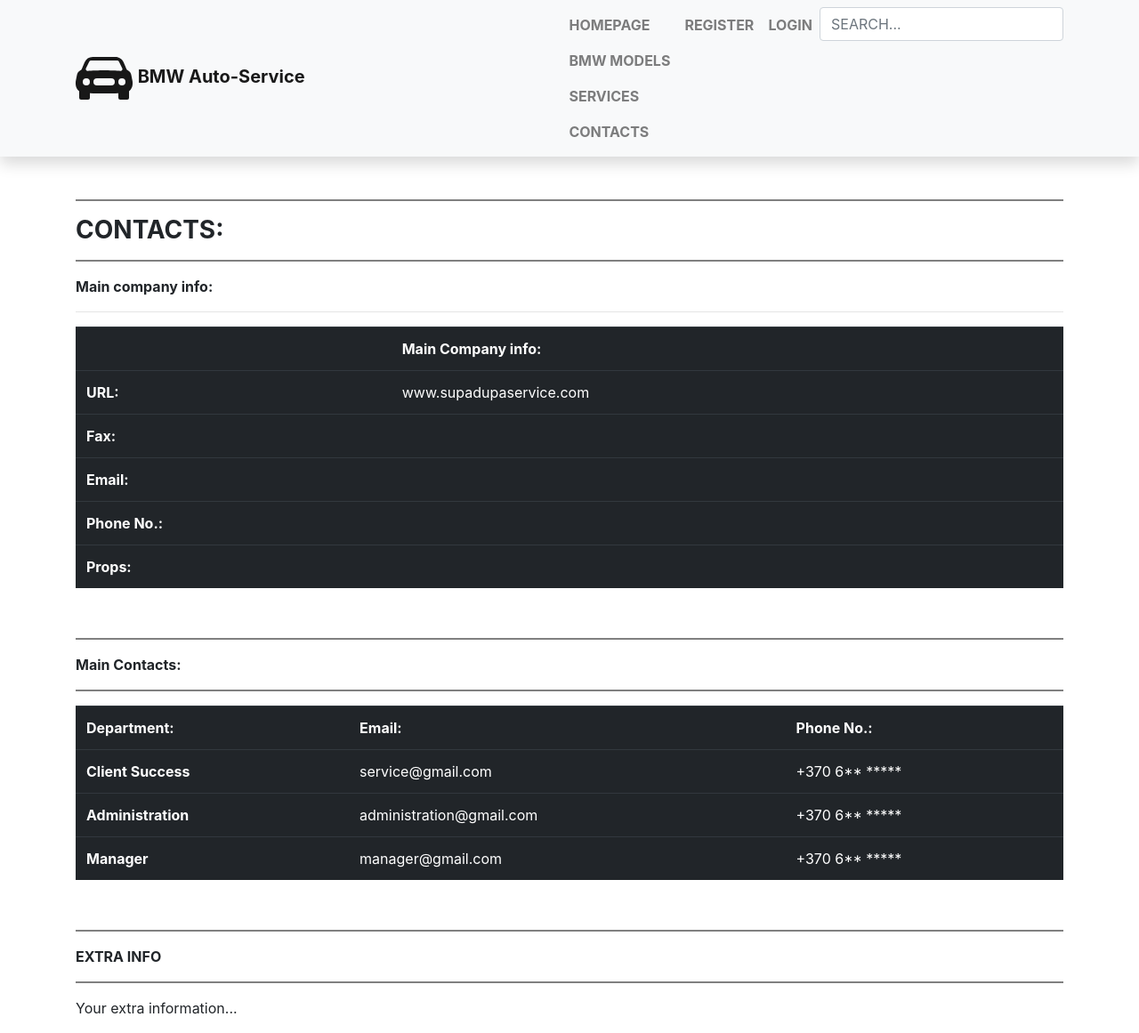
After one commit to RedasMiliunas/sandbox_no1, a Django app: page /contacts/ in a window 1280 px wide. The commit adds this page. Shown: the whole page at 89% size. Run offline with Django 4.2, Linux system fonts and the light colour scheme; some libraries are stand-ins or nearby versions.

Commit message:
Pridetas contacts.html CONTACTS puslapis (matomas tik klientams)

```diff
--- a/mysite/sandbox/templates/base.html
+++ b/mysite/sandbox/templates/base.html
@@ -42,6 +42,7 @@
                         <a class="nav-link" href="{% url 'homepage' %}"><strong>HOMEPAGE</strong></a>
                         <a class="nav-link" href="{% url 'models' %}"><strong>BMW MODELS</strong></a>
                         <a class="nav-link" href="{% url 'products' %}"><strong>SERVICES</strong></a>
+                        <a class="nav-link" href="{% url 'contacts' %}"><strong>CONTACTS</strong></a>
                     </li>
                 {% endif %}
             {% else %}
@@ -50,6 +51,7 @@
                         <a class="nav-link" href="{% url 'homepage' %}"><strong>HOMEPAGE</strong></a>
                         <a class="nav-link" href="{% url 'models' %}"><strong>BMW MODELS</strong></a>
                         <a class="nav-link" href="{% url 'products' %}"><strong>SERVICES</strong></a>
+                        <a class="nav-link" href="{% url 'contacts' %}"><strong>CONTACTS</strong></a>
                     </li>
             {% endif %}
                 {% if user.is_authenticated %}
--- /dev/null
+++ b/mysite/sandbox/templates/contacts.html
@@ -0,0 +1,68 @@
+{% extends "base.html" %}
+
+{% block title %}CONTACTS{% endblock %}
+
+{% block content %}
+<hr style="height:2px;border-width:0;color:gray;background-color:gray">
+<h3><strong>CONTACTS:</strong></h3>
+<hr style="height:2px;border-width:0;color:gray;background-color:gray">
+<p><strong>Main company info:</strong></p>
+<hr>
+<table class="table table-dark table-hover">
+    <tr>
+        <th></th>
+        <th>Main Company info:</th>
+    </tr>
+    <tr>
+        <th>URL:</th>
+        <td>www.supadupaservice.com</td>
+    </tr>
+    <tr>
+        <th>Fax:</th>
+        <td></td>
+    </tr>
+    <tr>
+        <th>Email:</th>
+        <td></td>
+    </tr>
+    <tr>
+        <th>Phone No.:</th>
+        <td></td>
+    </tr>
+    <tr>
+        <th>Props:</th>
+        <td></td>
+    </tr>
+</table>
+<br>
+<hr style="height:2px;border-width:0;color:gray;background-color:gray">
+<p><strong>Main Contacts:</strong></p>
+<hr style="height:2px;border-width:0;color:gray;background-color:gray">
+<table class="table table-dark table-hover">
+    <tr>
+        <th>Department:</th>
+        <th>Email:</th>
+        <th>Phone No.:</th>
+    </tr>
+    <tr>
+        <td><strong>Client Success</strong></td>
+        <td> service@gmail.com </td>
+        <td> +370 6** ***** </td>
+    </tr>
+    <tr>
+        <td><strong>Administration</strong></td>
+        <td> administration@gmail.com </td>
+        <td> +370 6** ***** </td>
+    </tr>
+    <tr>
+        <td><strong>Manager</strong></td>
+        <td> manager@gmail.com </td>
+        <td> +370 6** ***** </td>
+    </tr>
+</table>
+<br>
+<hr style="height:2px;border-width:0;color:gray;background-color:gray">
+<hr4><strong>EXTRA INFO</strong></hr4>
+<hr style="height:2px;border-width:0;color:gray;background-color:gray">
+<p>Your extra information...</p>
+{% endblock %}
--- a/mysite/sandbox/urls.py
+++ b/mysite/sandbox/urls.py
@@ -33,4 +33,5 @@ urlpatterns = [
     path('register/', views.register, name='register'),
     # path('product_price/', views.ProductPriceListView.as_view(), name='product_price'),
     path('vehicle_model/<int:pk>', views.VehicleModelDetailView.as_view(), name='vehicle_model'),
+    path('contacts/', views.contacts, name='contacts'),
 ]
--- a/mysite/sandbox/views.py
+++ b/mysite/sandbox/views.py
@@ -25,6 +25,10 @@ def homepage(request):
         'num_visits': num_visits,
     }
     return render(request, 'homepage.html', context=context)
+
+def contacts(request):
+    return render(request, 'contacts.html')
+
 
 def products(request):
     paginator = Paginator(Product.objects.all(), 4)
```
